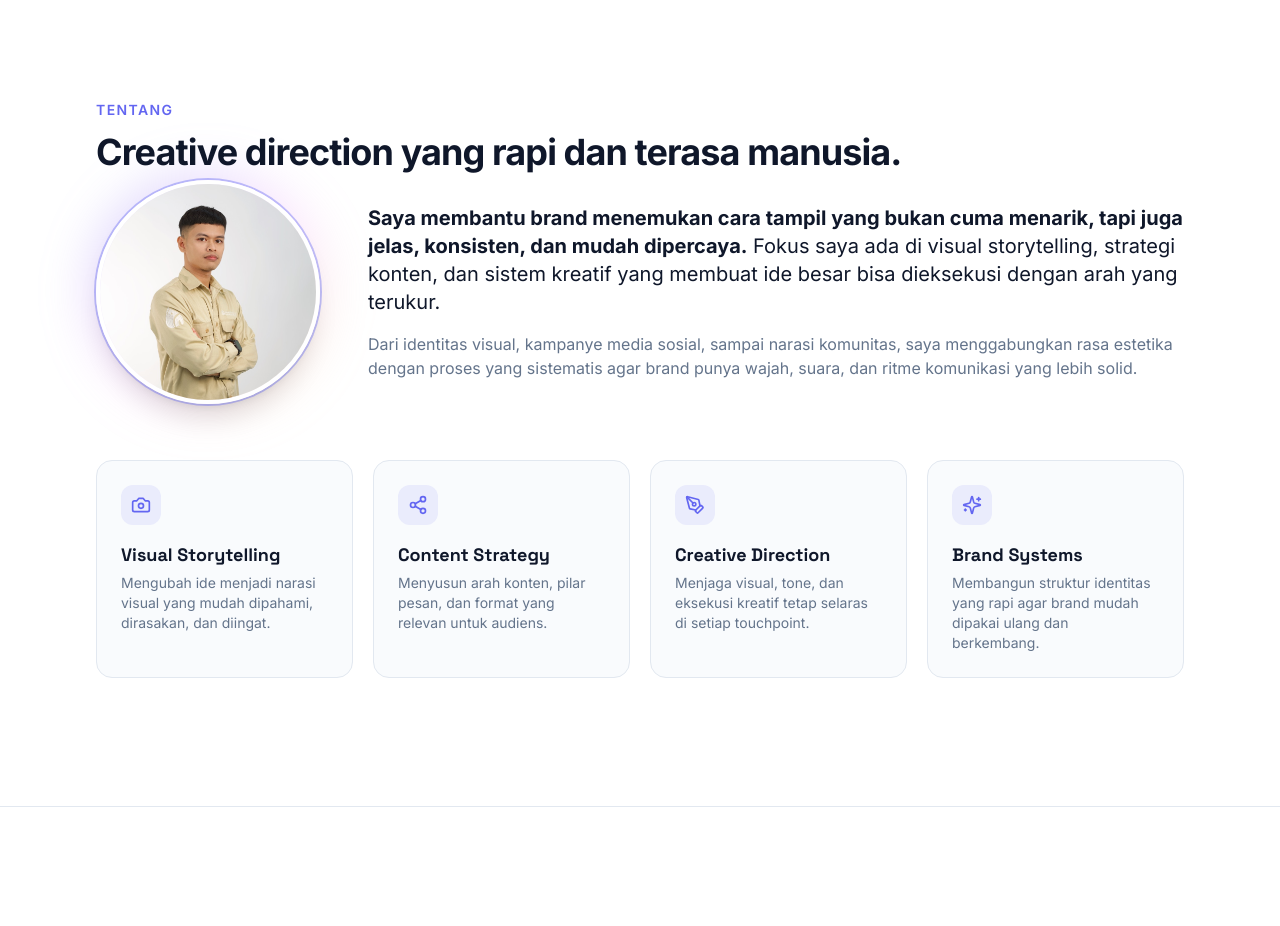
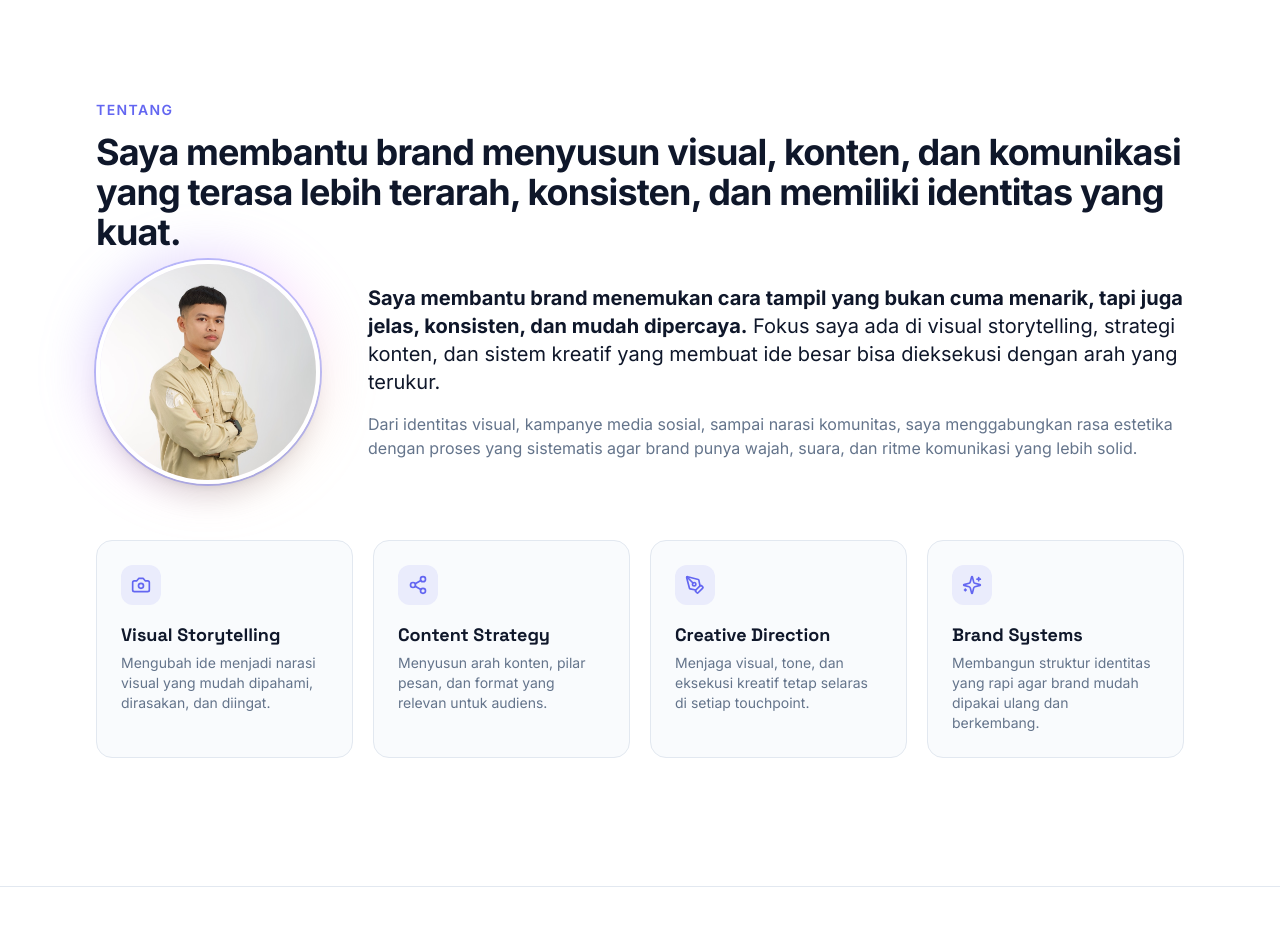
Before and after one commit to aditiamucharom/aditiamucharom.github.io, a Next.js app: page / in a window 1280 px wide. Shown: the part 840-1766 px from the top of the page. Built offline with nearby package versions, Linux system fonts and the light colour scheme.

Commit message:
Update section title for clarity and focus

```diff
--- a/components/about.tsx
+++ b/components/about.tsx
@@ -37,7 +37,7 @@ export function About() {
           Tentang
         </p>
         <h2 className="section-title">
-          Creative direction yang rapi dan terasa manusia.
+          Saya membantu brand menyusun visual, konten, dan komunikasi yang terasa lebih terarah, konsisten, dan memiliki identitas yang kuat.
         </h2>
 
         {/* Photo + bio side-by-side on md+, stacked on mobile */}
```
